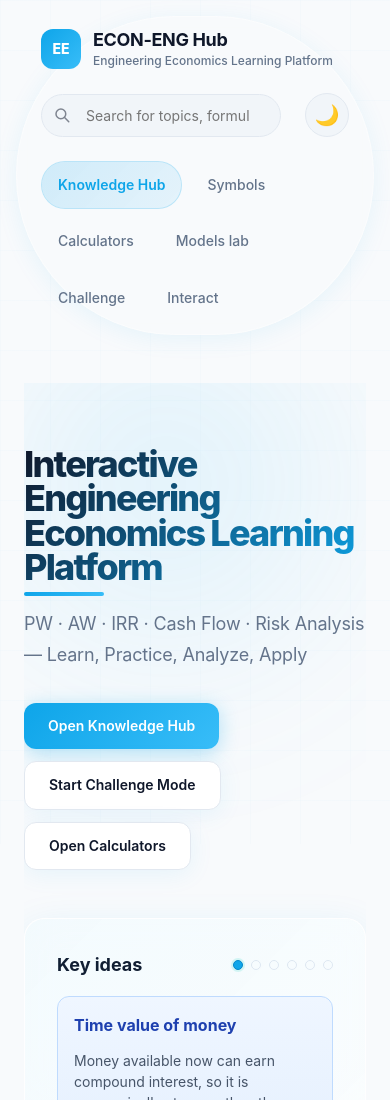
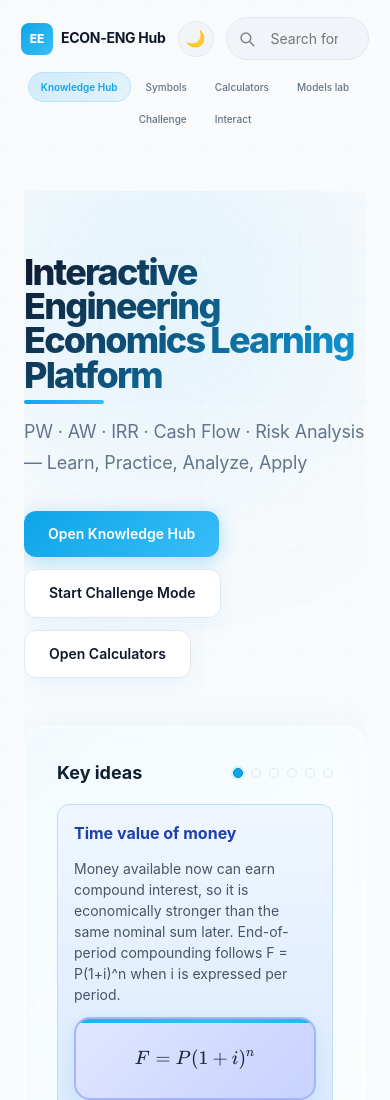
Before and after one commit to JEAN-C331/Engineering-economics, a website: page index.html in a window 390 px wide. Shown: the top 1100 px of the page. Drawn offline with nearby package versions, Linux system fonts and the light colour scheme.

Commit message:
Add files via upload

```diff
--- a/css/styles.css
+++ b/css/styles.css
@@ -169,64 +169,64 @@ main {
 /* Header / Navigation */
 .site-header {
   position: sticky;
-  top: var(--space-md);
+  top: var(--space-sm);
   z-index: 50;
-  margin: var(--space-md) auto 0;
+  margin: var(--space-sm) auto 0;
   max-width: fit-content;
-  width: calc(100% - 32px);
-  backdrop-filter: blur(20px);
-  background: rgba(248, 250, 252, 0.8);
+  width: calc(100% - 24px);
+  backdrop-filter: blur(16px);
+  background: rgba(248, 250, 252, 0.9);
   border: 1px solid rgba(255, 255, 255, 0.4);
   border-radius: var(--radius-full);
-  box-shadow: var(--shadow);
+  box-shadow: var(--shadow-sm);
 }
 
 body.theme-dark .site-header {
-  background: rgba(15, 23, 42, 0.9);
+  background: rgba(15, 23, 42, 0.95);
   border-color: rgba(56, 189, 248, 0.1);
-  box-shadow: 0 4px 32px rgba(0, 0, 0, 0.4);
+  box-shadow: 0 2px 20px rgba(0, 0, 0, 0.3);
 }
 
 .header-inner {
   max-width: 1120px;
   margin: 0 auto;
-  padding: var(--space-sm) var(--space-lg);
+  padding: var(--space-xs) var(--space-md);
   display: flex;
   align-items: center;
   justify-content: space-between;
-  gap: var(--space-lg);
+  gap: var(--space-md);
   flex-wrap: wrap;
 }
 
 .brand {
   display: flex;
   align-items: center;
-  gap: var(--space-sm);
+  gap: var(--space-xs);
 }
 
 .brand-mark {
-  width: 40px;
-  height: 40px;
-  border-radius: var(--radius-md);
+  width: 32px;
+  height: 32px;
+  border-radius: var(--radius-sm);
   background: linear-gradient(135deg, var(--accent), var(--warm));
   display: grid;
   place-items: center;
   font-weight: 800;
   color: #fff;
-  font-size: var(--text-sm);
+  font-size: var(--text-xs);
 }
 
 .brand h1 {
   margin: 0;
   font-family: var(--font-display);
-  font-size: var(--text-lg);
+  font-size: var(--text-base);
   font-weight: 700;
   letter-spacing: -0.02em;
   line-height: 1.2;
 }
 
 .brand span {
-  display: block;
+  display: none;
   font-size: var(--text-xs);
   color: var(--muted);
   font-weight: 500;
@@ -245,10 +245,10 @@ nav ul {
 
 nav a {
   display: block;
-  padding: var(--space-sm) var(--space-md);
+  padding: var(--space-xs) var(--space-sm);
   border-radius: var(--radius-full);
   color: var(--muted);
-  font-size: var(--text-sm);
+  font-size: var(--text-xs);
   font-weight: 500;
   text-decoration: none;
   border: 1px solid transparent;
@@ -3439,6 +3439,51 @@ body.theme-dark .ecg-chart {
   }
 }
 
+@media (max-width: 768px) {
+  .site-header {
+    width: calc(100% - 16px);
+    margin: var(--space-xs) auto 0;
+    top: var(--space-xs);
+  }
+
+  .header-inner {
+    padding: var(--space-xs) var(--space-sm);
+    gap: var(--space-sm);
+  }
+
+  .brand h1 {
+    font-size: var(--text-sm);
+  }
+
+  nav {
+    order: 3;
+    width: 100%;
+    justify-content: center;
+  }
+
+  nav ul {
+    justify-content: center;
+    gap: 2px;
+  }
+
+  nav a {
+    padding: 6px var(--space-sm);
+    font-size: 10px;
+  }
+
+  .global-search {
+    max-width: 100%;
+    order: 2;
+    width: 100%;
+  }
+
+  .theme-toggle {
+    width: 36px;
+    height: 36px;
+    font-size: 1rem;
+  }
+}
+
 @media (max-width: 600px) {
   .metrics-grid {
     grid-template-columns: 1fr;
```
